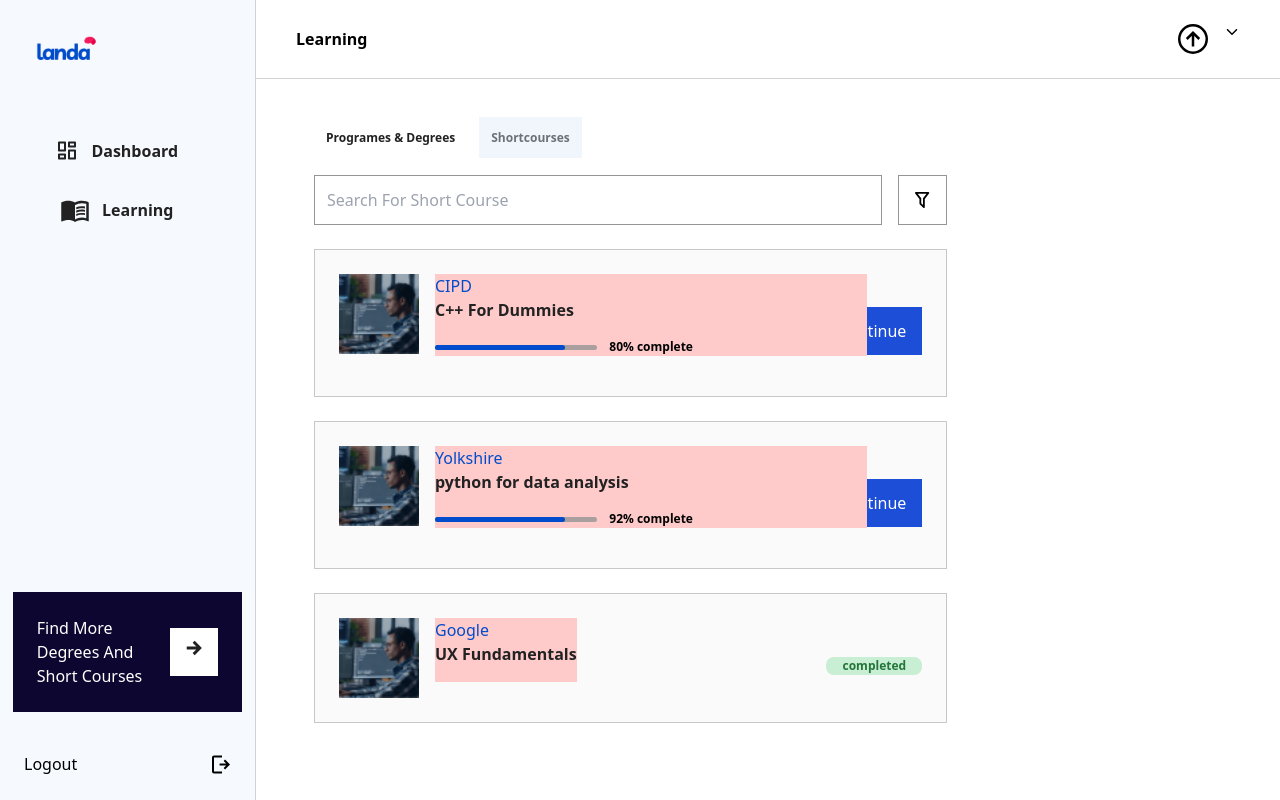
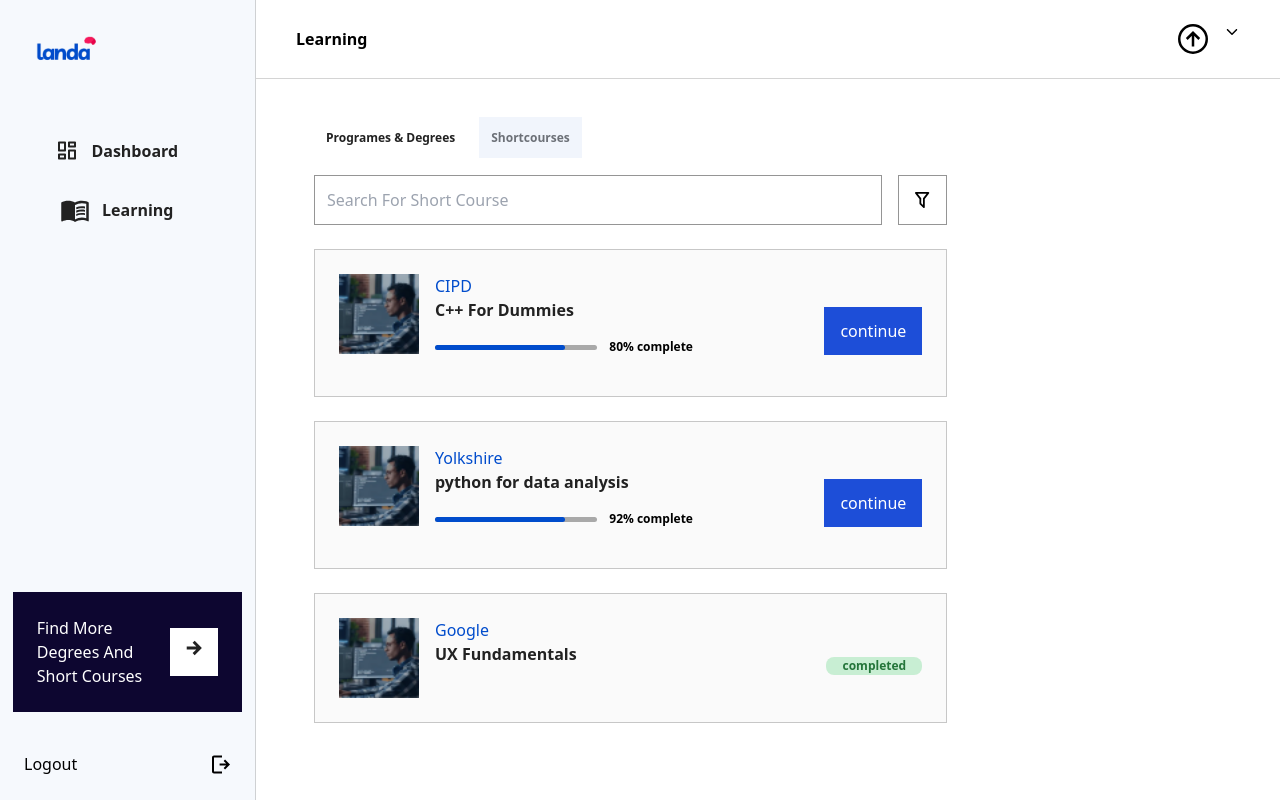
Before and after one commit to TEECOD3/landaAsessment, a Next.js app: page /LearningPage/ShortcoursesPage in a window 1280 px wide. Built offline with nearby package versions, Linux system fonts and the light colour scheme.

Commit message:
vercel production fix and adjustments

```diff
--- a/app/LearningPage/ShortcoursesPage/components/shortCourseItem.tsx
+++ b/app/LearningPage/ShortcoursesPage/components/shortCourseItem.tsx
@@ -36,7 +36,7 @@ const ShortCourseItem: FC<ShortCourseItemProps> = (props) => {
           className=" h-[3rem] w-[3rem] md:h-[5rem] md:w-[5rem]"
         />
 
-        <div className="flex md:flex-col mb-4 bg-red-200 flex-wrap ">
+        <div className="flex md:flex-col mb-4  flex-wrap ">
           <div className="flex-col flex text-sm md:text-base">
             <h4 className=" capitalize text-base text-blue-300 font-normal">
               {program}
```
